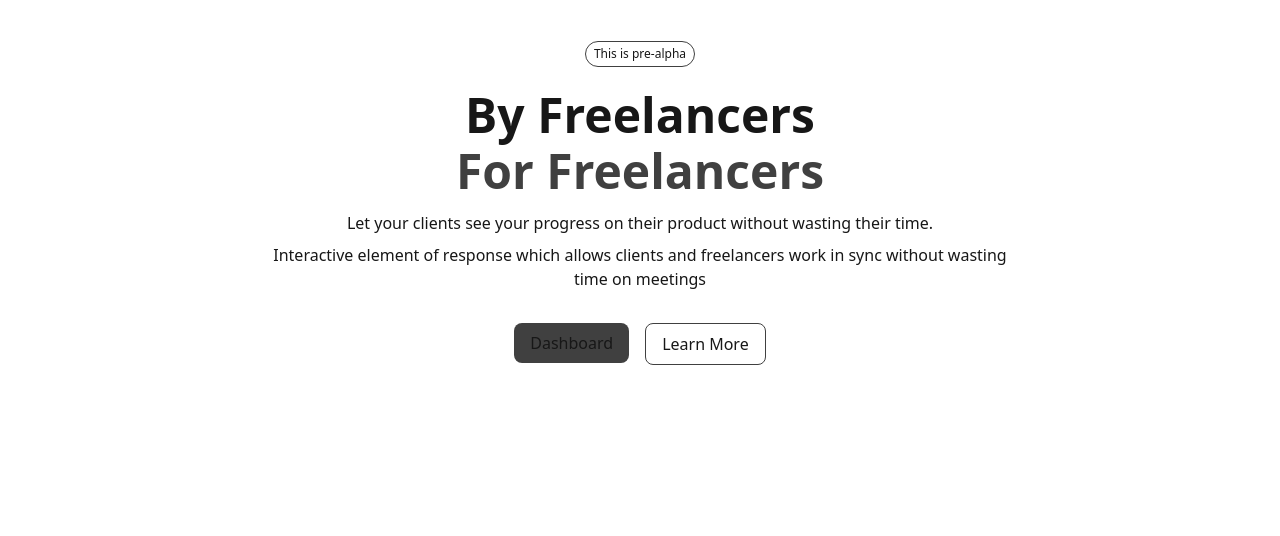
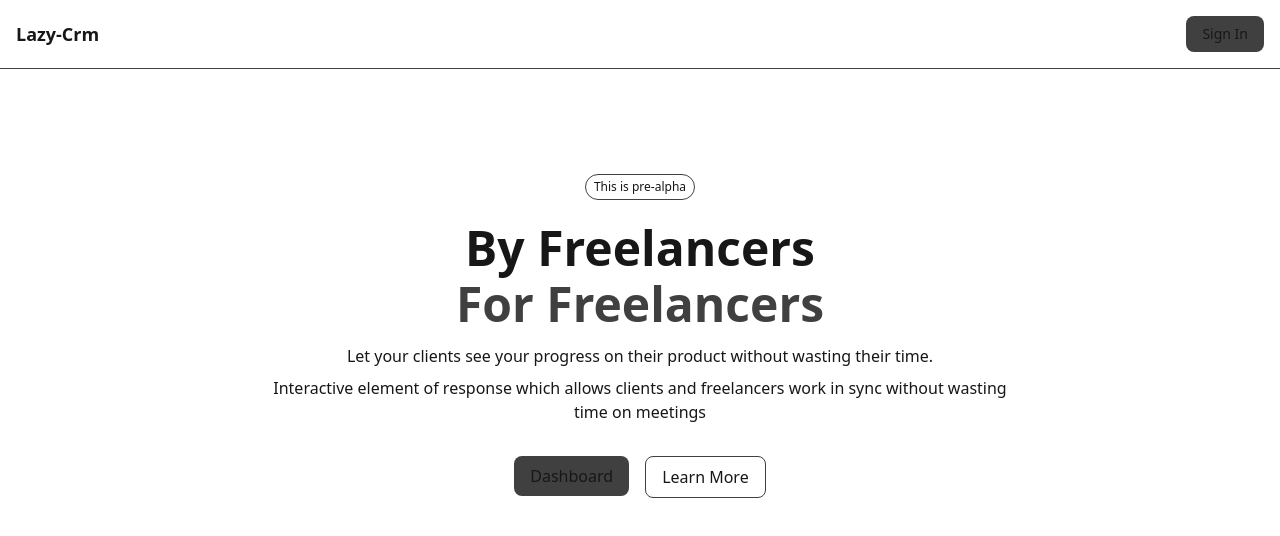
Before and after one commit to maskjelly/lazy-crm, a Next.js app: page / in a window 1280 px wide. Shown: the top 536 px of the page. Built offline with nearby package versions, Linux system fonts and the light colour scheme; no server answers.

Commit message:
it was cursors fault

```diff
--- a/app/layout.tsx
+++ b/app/layout.tsx
@@ -1,7 +1,8 @@
 import type { Metadata } from "next";
 import "./globals.css";
 import { ProjectProvider } from "./context/ProjectContext";
-
+import { Appbar } from "./components/appbar";
+import { Provider } from "./providers";
 
 export const metadata: Metadata = {
   title: "Lazy-CRM",
@@ -13,9 +14,14 @@ export default function RootLayout({ children }: { children: React.ReactNode })
   return (
     <html lang="en">
       <body>
-        <ProjectProvider>
-          {children}
-        </ProjectProvider>
+        <Provider>
+          <ProjectProvider>
+            <Appbar />
+            <main className="pt-16"> {/* Add padding-top to account for the fixed Appbar */}
+              {children}
+            </main>
+          </ProjectProvider>
+        </Provider>
       </body>
     </html>
   );
```
